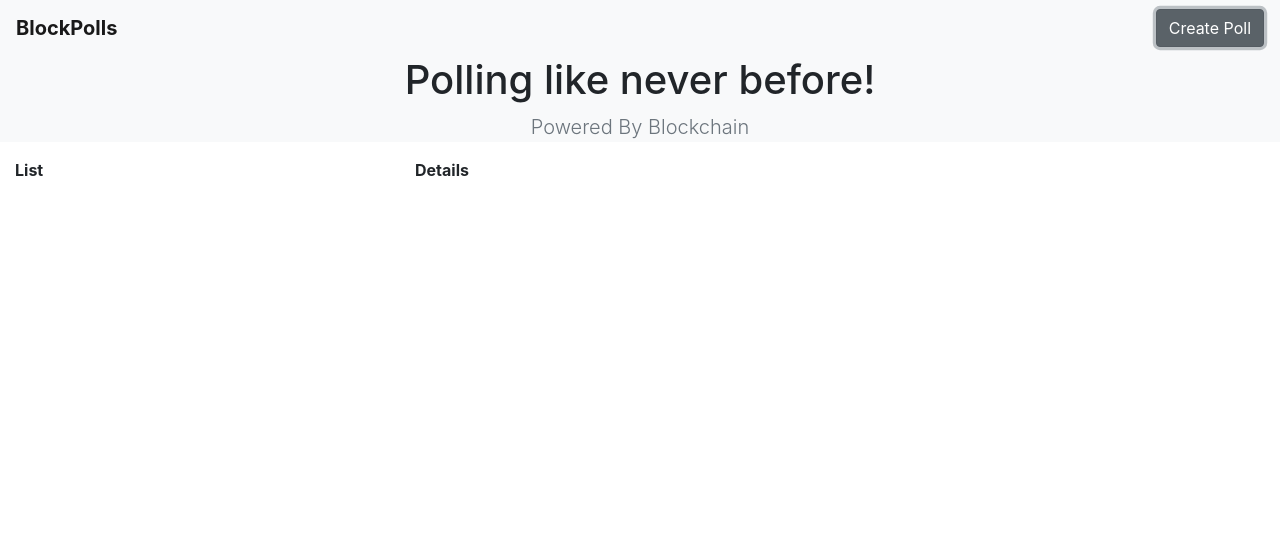
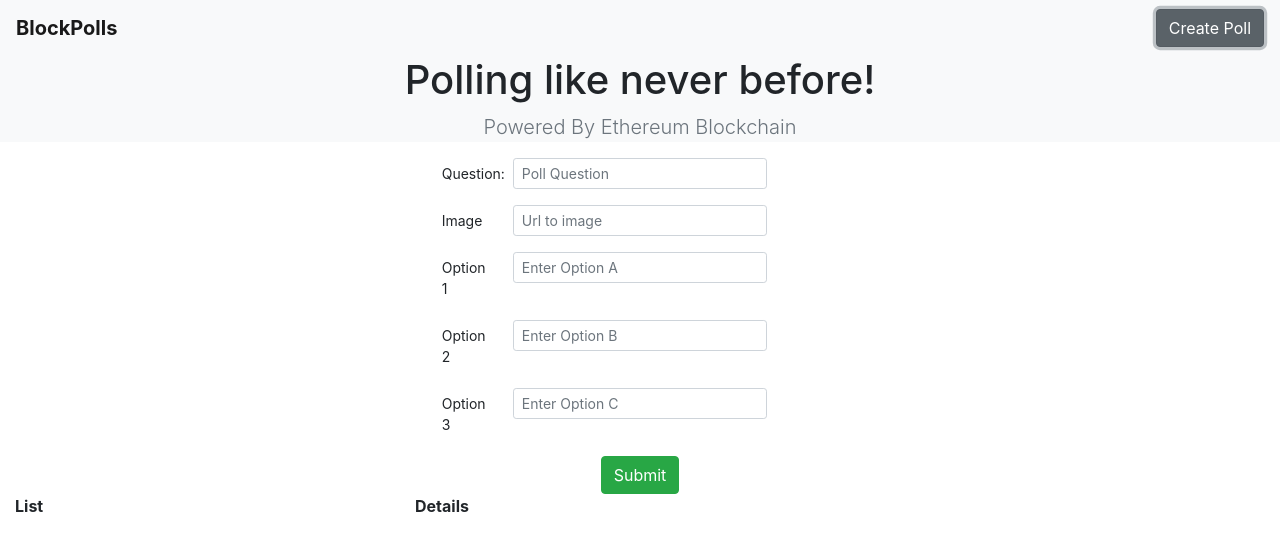
Before and after one commit to ddvader44/BlockPolls, an Angular app: page / in a window 1280 px wide. Both pictures are taken after a click on the button "Create Poll". Shown: the top 550 px of the page. Built offline with nearby package versions, Linux system fonts and the light colour scheme.

Commit message:
polling, jquery error

```diff
--- a/angular.json
+++ b/angular.json
@@ -32,8 +32,12 @@
             ],
             "styles": [
               "src/styles.scss"
+
             ],
-            "scripts": []
+            "scripts": [
+              "node_modules/jquery/dist/jquery.min.js"
+
+            ]
           },
           "configurations": {
             "production": {
--- a/package.json
+++ b/package.json
@@ -18,6 +18,8 @@
     "@angular/platform-browser": "~12.1.0",
     "@angular/platform-browser-dynamic": "~12.1.0",
     "@angular/router": "~12.1.0",
+    "bootstrap": "^5.0.2",
+    "jquery": "^3.6.0",
     "rxjs": "~6.6.0",
     "tslib": "^2.2.0",
     "zone.js": "~0.11.4"
--- a/src/app/app.component.html
+++ b/src/app/app.component.html
@@ -1,16 +1,18 @@
 <nav class="navbar navbar-light bg-light">
 
   <a class="navbar-brand mr-auto" href="#"><b>BlockPolls</b></a>
-  <button type="button" class="btn btn-secondary">Create Poll</button>
+  <button type="button" class="btn btn-secondary" (click)="showForm = !showForm">Create Poll</button>
 
 </nav>
 
 <section class="jumpotron bg-light text-center">
   <h1>Polling like never before!</h1>
   <p class="lead text-muted">
-    Powered By Blockchain
+    Powered By Ethereum Blockchain
   </p>
 </section>
+
+<app-poll-create *ngIf="showForm"></app-poll-create>
 
 <div class="d-flex">
   <div class="container poll-list">
--- a/src/app/app.component.ts
+++ b/src/app/app.component.ts
@@ -6,5 +6,5 @@ import { Component } from '@angular/core';
   styleUrls: ['./app.component.scss']
 })
 export class AppComponent {
-  title = 'blockchain-poll';
+  showForm = false;
 }
--- /dev/null
+++ b/src/app/poll-create/poll-create.component.html
@@ -0,0 +1,77 @@
+<form [formGroup]="pollForm" (ngSubmit)="submitForm()" class="container col-sm-4">
+
+  <div class="form-group row">
+    <label class = "col-sm-2 col-form-label col-form-label-sm">
+      Question:
+    </label>
+    <div class="col-sm-8">
+      <input
+      formControlName = "question"
+      type="text"
+      class="form-control form-control-sm"
+      placeholder="Poll Question"
+      />
+    </div>
+
+  </div>
+  <div class="form-group row">
+    <label class = "col-sm-2 col-form-label col-form-label-sm">
+      Image
+    </label>
+    <div class="col-sm-8">
+      <input
+      formControlName = "image"
+      type="text"
+      class="form-control form-control-sm"
+      placeholder="Url to image"
+      />
+    </div>
+  </div>
+
+  <div class="form-group row">
+    <label class = "col-sm-2 col-form-label col-form-label-sm">
+     Option 1
+    </label>
+    <div class="col-sm-8">
+      <input
+      formControlName = "op1"
+      type="text"
+      class="form-control form-control-sm"
+      placeholder="Enter Option A"
+      />
+    </div>
+  </div>
+
+  <div class="form-group row">
+    <label class = "col-sm-2 col-form-label col-form-label-sm">
+      Option 2
+    </label>
+    <div class="col-sm-8">
+      <input
+      formControlName = "op2"
+      type="text"
+      class="form-control form-control-sm"
+      placeholder="Enter Option B"
+      />
+    </div>
+  </div>
+
+  <div class="form-group row">
+    <label class = "col-sm-2 col-form-label col-form-label-sm">
+      Option 3
+    </label>
+    <div class="col-sm-8">
+      <input
+      formControlName = "op3"
+      type="text"
+      class="form-control form-control-sm"
+      placeholder="Enter Option C"
+      />
+    </div>
+  </div>
+
+  <div class="d-flex justify-content-center">
+    <button type="button" class="btn btn-success">Submit</button>
+  </div>
+
+</form>
--- /dev/null
+++ b/src/app/poll-create/poll-create.component.ts
@@ -0,0 +1,28 @@
+import { Component, OnInit } from '@angular/core';
+import { FormBuilder, FormGroup, Validators } from '@angular/forms';
+
+@Component({
+  selector: 'app-poll-create',
+  templateUrl: './poll-create.component.html',
+  styleUrls: ['./poll-create.component.scss']
+})
+export class PollCreateComponent {
+
+  pollForm: FormGroup; // group storing inputs
+
+  constructor(private fb: FormBuilder) {
+
+    this.pollForm = this.fb.group({
+      question: this.fb.control('',[Validators.required]), //first parameter, initialized by empty string and validated(required or not)
+      image: this.fb.control(''), // no need of validation, you can choose to leave it empty
+      op1: this.fb.control(''),
+      op2: this.fb.control(''),
+      op3: this.fb.control(''),
+    });
+   }
+
+   submitForm(){
+     console.log(this.pollForm.value)
+   }
+
+}
--- a/src/index.html
+++ b/src/index.html
@@ -7,7 +7,7 @@
   <meta name="viewport" content="width=device-width, initial-scale=1">
   <link rel="icon" type="image/x-icon" href="favicon.ico">
   <link rel="stylesheet" href="https://stackpath.bootstrapcdn.com/bootstrap/4.4.1/css/bootstrap.min.css" integrity="sha384-Vkoo8x4CGsO3+Hhxv8T/Q5PaXtkKtu6ug5TOeNV6gBiFeWPGFN9MuhOf23Q9Ifjh" crossorigin="anonymous">
-<script src="https://stackpath.bootstrapcdn.com/bootstrap/4.4.1/js/bootstrap.min.js" integrity="sha384-wfSDF2E50Y2D1uUdj0O3uMBJnjuUD4Ih7YwaYd1iqfktj0Uod8GCExl3Og8ifwB6" crossorigin="anonymous"></script>
+  <script src="https://stackpath.bootstrapcdn.com/bootstrap/4.4.1/js/bootstrap.min.js" integrity="sha384-wfSDF2E50Y2D1uUdj0O3uMBJnjuUD4Ih7YwaYd1iqfktj0Uod8GCExl3Og8ifwB6" crossorigin="anonymous"></script>
 </head>
 <body>
   <app-root></app-root>
```
Also changed, not shown: src/app/app.module.ts (+7 -2 lines), src/app/poll-create/poll-create.component.scss (added), 1 other file (tests, documents, lock files or other folders).
